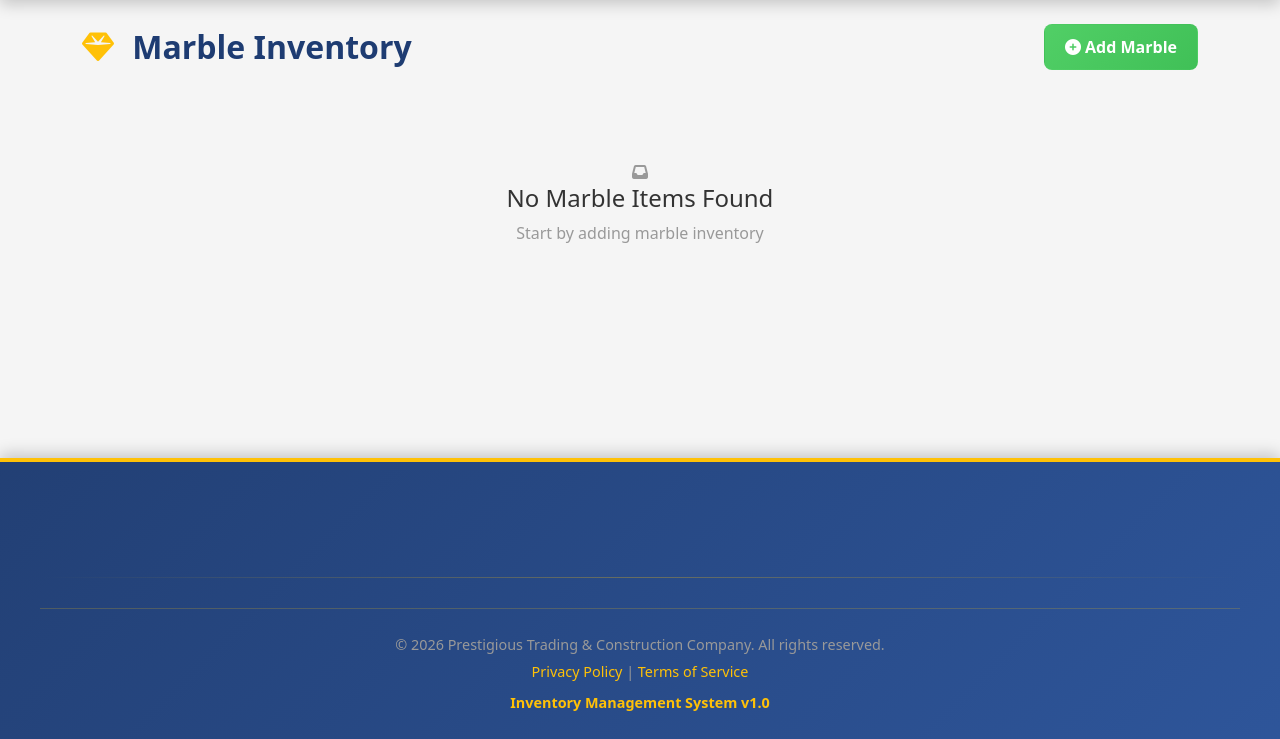
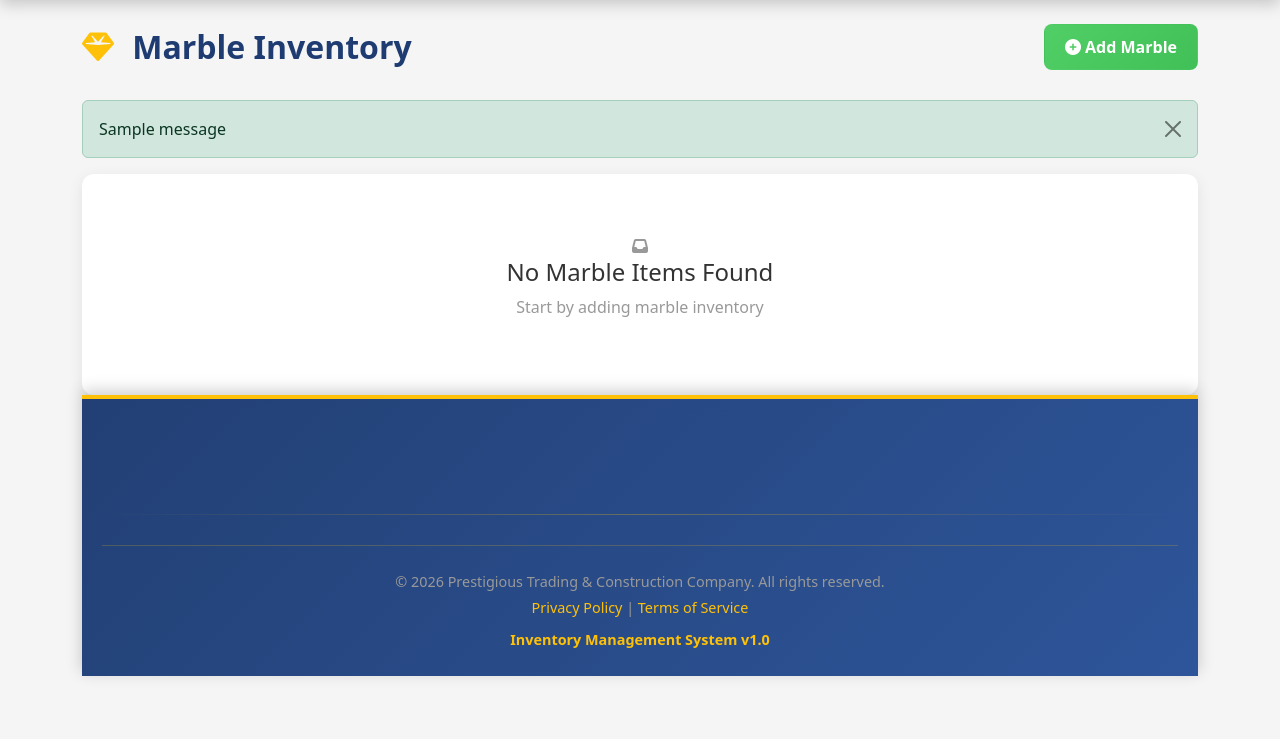
Before and after one commit to santospederson-ui/Inventory-Management-System, a Flask app: page /marble in a window 1280 px wide. Shown: the part 61-800 px from the top of the page. Run offline with Flask 3, Linux system fonts and the light colour scheme; the visitor is signed in with stand-in values (Sample User, id 1); one stand-in notice (Sample message) is shown; data that the repository does not hold is empty.

Commit message:
Update marble.html

```diff
--- a/templates/marble.html
+++ b/templates/marble.html
@@ -129,6 +129,23 @@
 
 </div>
 
+
+<!-- ✅ PUT FLASH MESSAGE HERE -->
+{% with messages = get_flashed_messages(with_categories=true) %}
+    {% if messages %}
+        {% for category, message in messages %}
+            <div class="alert alert-{{ 'danger' if category == 'danger' else 'success' }} alert-dismissible fade show" role="alert">
+                {{ message }}
+                <button type="button" class="btn-close" data-bs-dismiss="alert"></button>
+            </div>
+        {% endfor %}
+    {% endif %}
+{% endwith %}
+
+<!-- SEARCH OR TABLE STARTS BELOW -->
+<div class="data-table-wrapper">
+
+
 <!-- TABLE -->
 {% if marbles %}
 <div class="data-table-wrapper">
```
